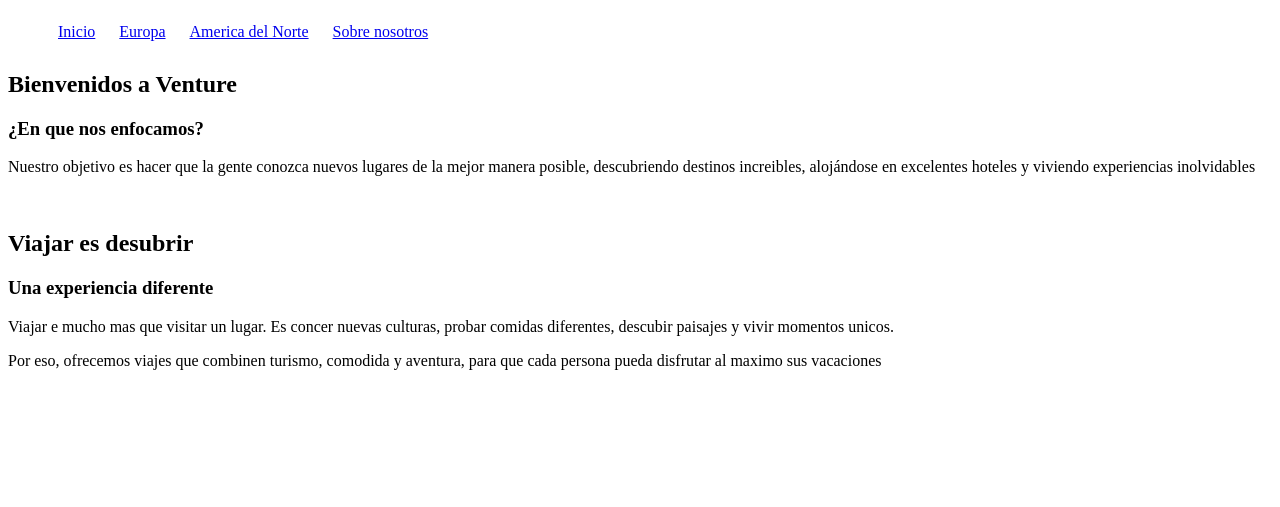
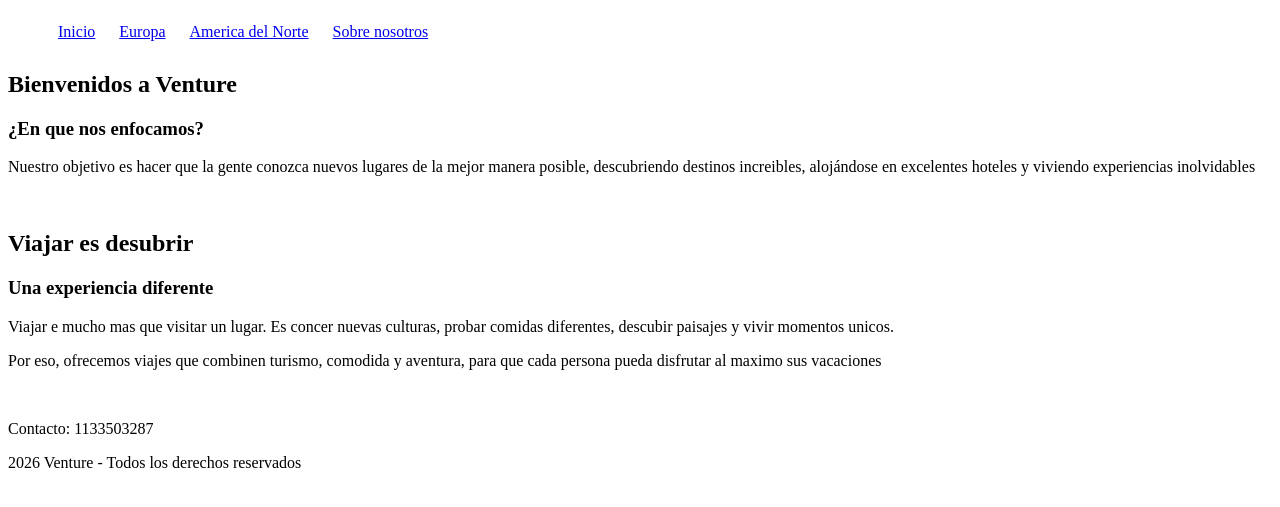
Before and after one commit to felixveltri/TP-Final-Veltri-Felix-4toE, a plain HTML site: page index.html in a window 1280 px wide. Shown: the part 127-634 px from the top of the page. Drawn offline with Linux system fonts and the light colour scheme.

Commit message:
footer agregado

```diff
--- a/index.html
+++ b/index.html
@@ -41,6 +41,10 @@
             </article>
         </section>
     </main>
+    <footer>
+        <p>Contacto: 1133503287</p>
+        <p>2026 Venture - Todos los derechos reservados</p>
+    </footer>
 </body>
 
 </html>
```
